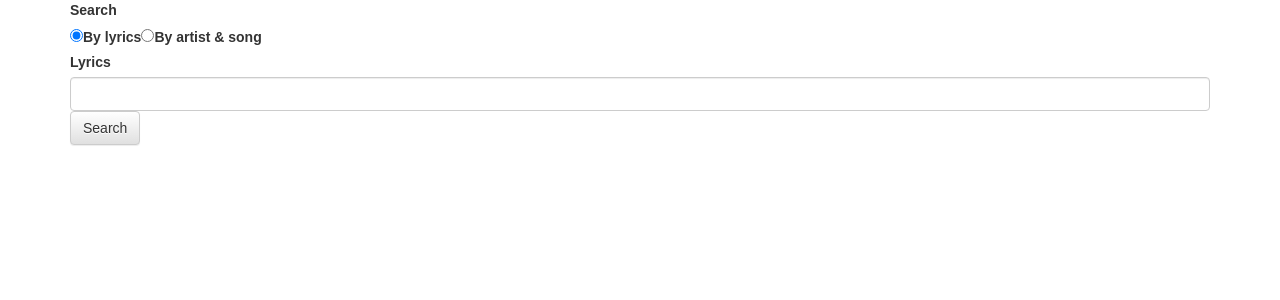
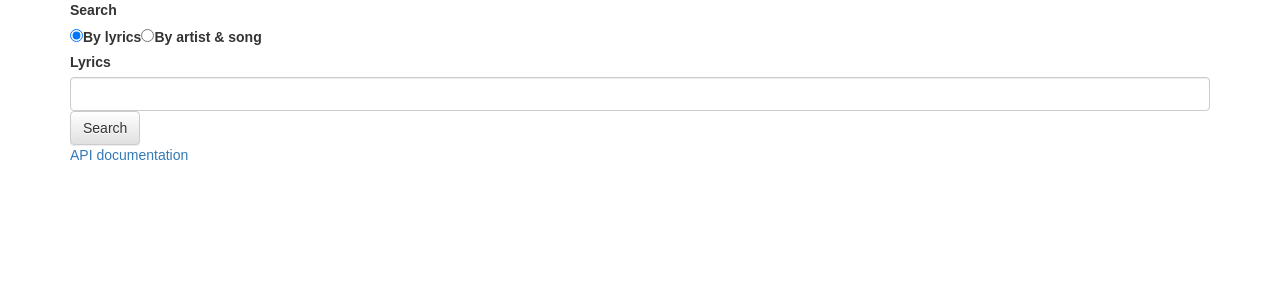
Before and after one commit to Klyyssi/tie23600, a React (Create React App) app in the folder spotchart-frontend/: page / in a window 1280 px wide. Shown: the top 300 px of the page. Built offline with nearby package versions, Linux system fonts and the light colour scheme.

Commit message:
Add swagger link

```diff
--- a/spotchart-frontend/src/App.js
+++ b/spotchart-frontend/src/App.js
@@ -109,6 +109,7 @@ class SearchBar extends Component {
         <input id="artist-rad" type="radio" checked={!this.state.searchByLyrics} onChange={this.handleArtistChange} />
         <label htmlFor="artist-rad">By artist & song</label>
         {searchBar}
+		<a href="swagger-ui.html">API documentation</a>
       </div>
     );
   }
```
